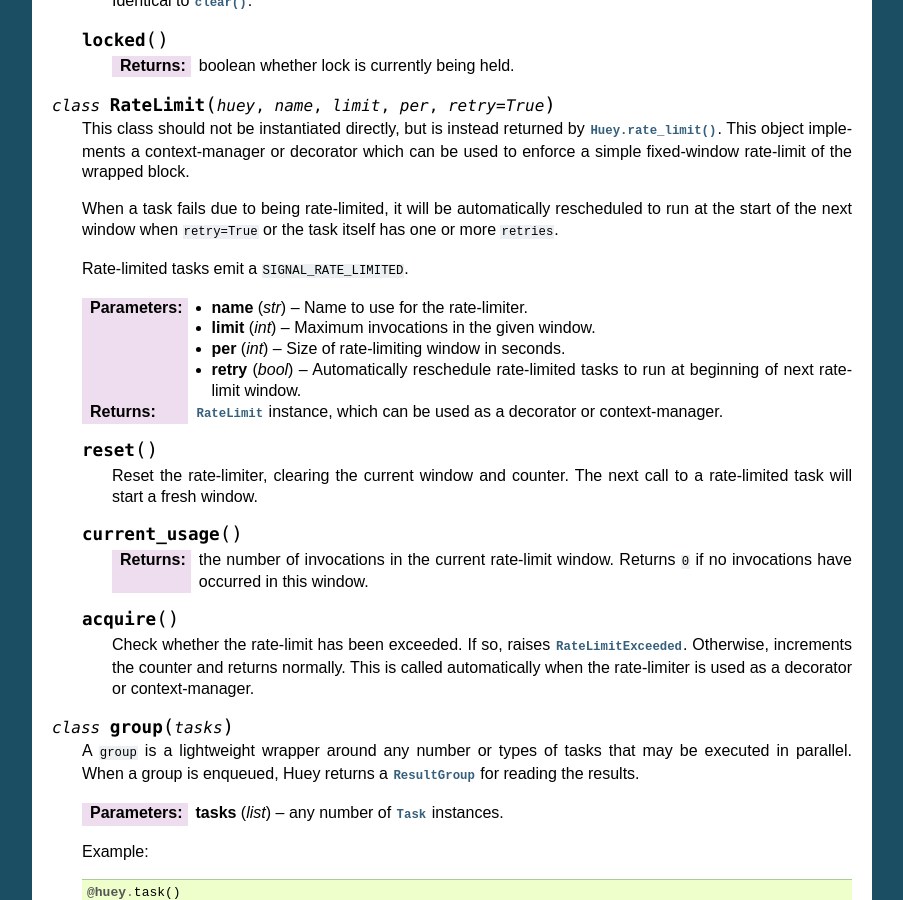
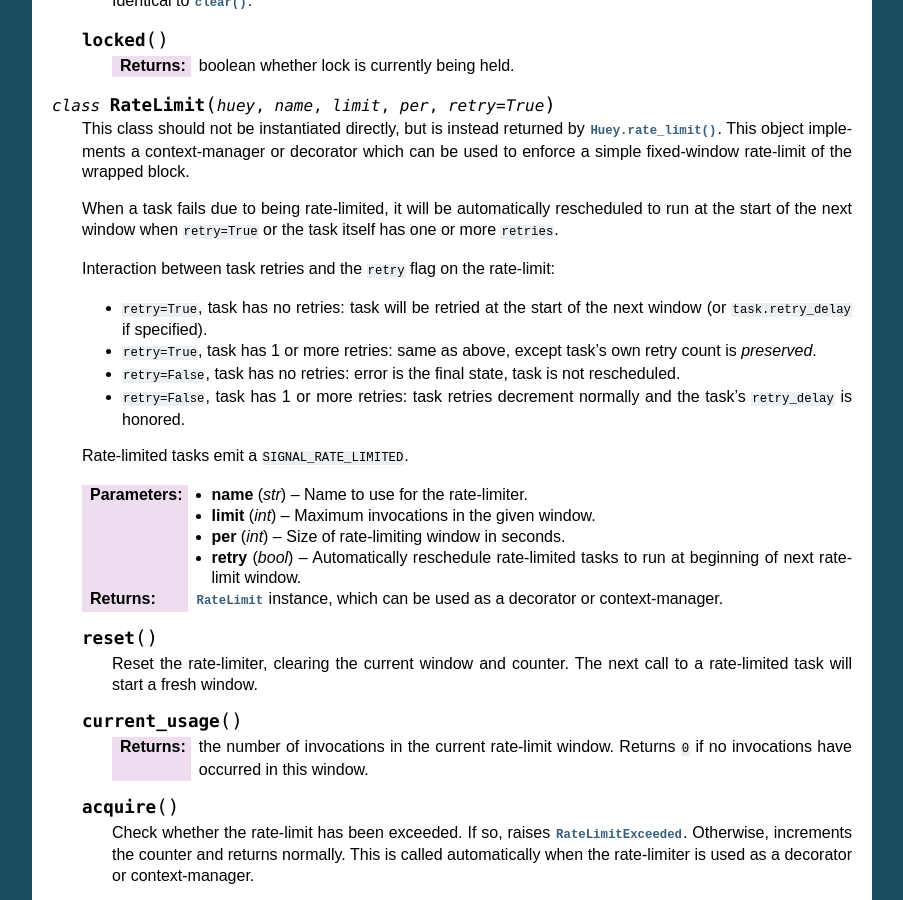
Before and after one commit to coleifer/huey, a Sphinx documentation site: the page built from docs/api.rst, in a window 1280 px wide and 900 px high, scrolled down 23394 px. Shown: the whole window, without its empty margins (198-1101 px from the left). Built offline with Sphinx 7.4.7, drawn with Linux system fonts in a browser that asks for light colours.

Commit message:
Clarify interaction of retries + rate-limit retry option.

```diff
--- a/docs/api.rst
+++ b/docs/api.rst
@@ -1502,6 +1502,17 @@ Huey object
     rescheduled to run at the start of the next window when ``retry=True`` or
     the task itself has one or more ``retries``.
 
+    Interaction between task retries and the ``retry`` flag on the rate-limit:
+
+    * ``retry=True``, task has no retries: task will be retried at the start of
+      the next window (or ``task.retry_delay`` if specified).
+    * ``retry=True``, task has 1 or more retries: same as above, except task's
+      own retry count is *preserved*.
+    * ``retry=False``, task has no retries: error is the final state, task is
+      not rescheduled.
+    * ``retry=False``, task has 1 or more retries: task retries decrement
+      normally and the task's ``retry_delay`` is honored.
+
     Rate-limited tasks emit a ``SIGNAL_RATE_LIMITED``.
 
     :param str name: Name to use for the rate-limiter.
```
